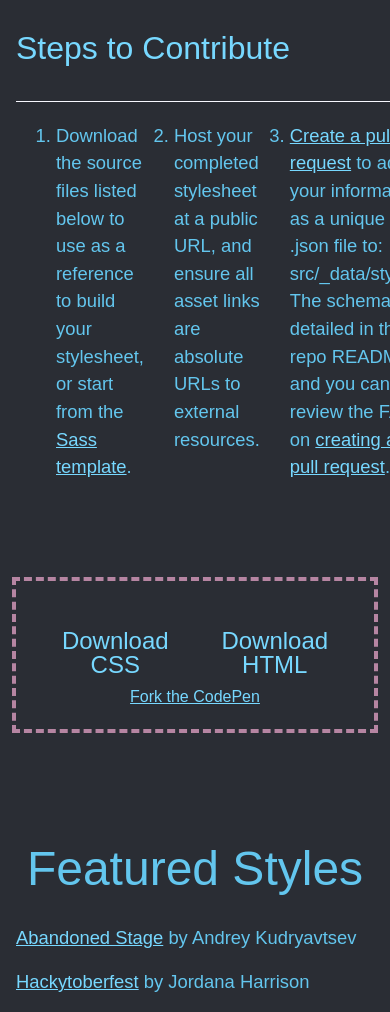
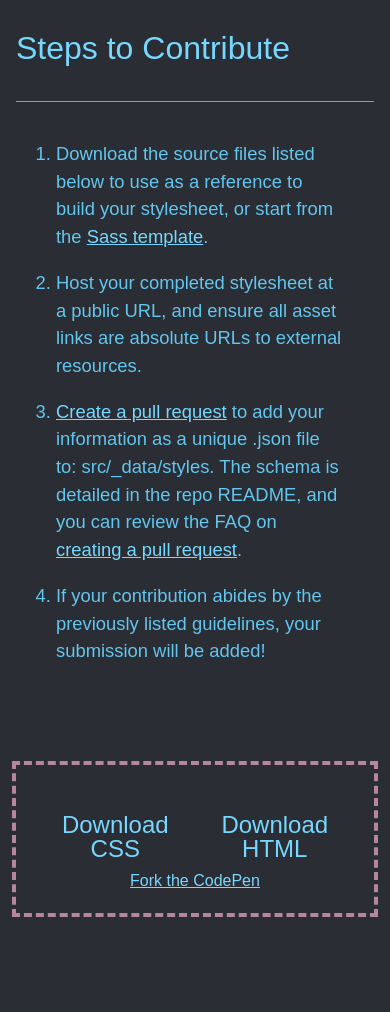
Before and after one commit to edw17003/stylestage, a website: page public/index.html in a window 390 px wide. Shown: the part 5060-6072 px from the top of the page. Drawn offline with Linux system fonts and the light colour scheme.

Commit message:
made contribute section responsive

```diff
--- a/sass/block/_contribute.scss
+++ b/sass/block/_contribute.scss
@@ -1,10 +1,18 @@
 #contribute{
   .container ol{
-    border-top: 1px solid ghostwhite;
+    border-top: 1px solid var(--color-primary-alt);
     padding-top: 20px;
     display: flex;
     li{
       margin-right: 30px;
     }
   }
+  @media screen and (max-width: 675px) {
+    .container ol {
+      display: block;
+      li {
+        margin-top: 1em;
+      }
+    }
+  }
 }
--- a/sass/block/_footer.scss
+++ b/sass/block/_footer.scss
@@ -21,7 +21,7 @@
   }
 
   .container{
-    width: 100%;
+    width: 70%;
     margin: auto;
     > :last-child {
       margin-bottom: 0;
@@ -30,4 +30,9 @@
       text-align:center;
     }
   }
+  @media screen and (max-width: 768px) {
+    .container {
+      width: 100%;
+    }
+  }
 }
--- a/sass/block/_styles.scss
+++ b/sass/block/_styles.scss
@@ -1,4 +1,11 @@
+#styles {
+  text-align: center;
+  .container {
+    width: 60%;
     .features {
+      h2 {
+        color: var(--color-primary);
+      }
       li {
         padding: 1rem;
         color: var(--color-light);
@@ -8,10 +15,8 @@
         }
       }
     }
-
-#styles {
-  text-align: center;
-  h2 {
-    color: var(--color-primary);
+    .link-allstyles:hover {
+      text-decoration: underline;
     }
   }
+}
--- a/sass/style.scss
+++ b/sass/style.scss
@@ -10,7 +10,7 @@
 @import "block/guidelines";
 @import "block/contribute";
 @import "block/files";
-// @import "block/styles";
+@import "block/styles";
 @import "block/profile";
 @import "block/footer";
 @import "block/links";
```
Also changed, not shown: public/style.css. Lines whose indentation alone changed are shown as unchanged.
